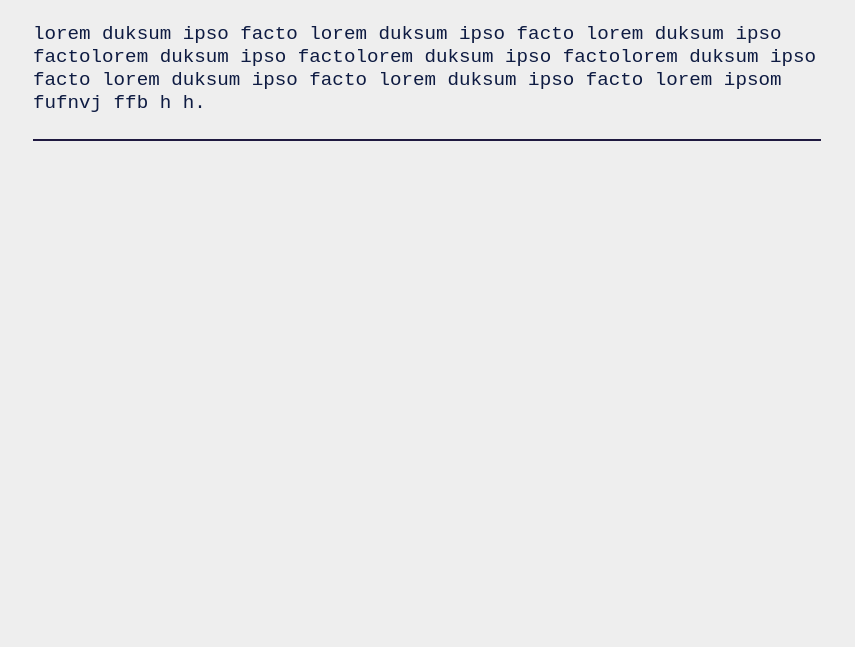
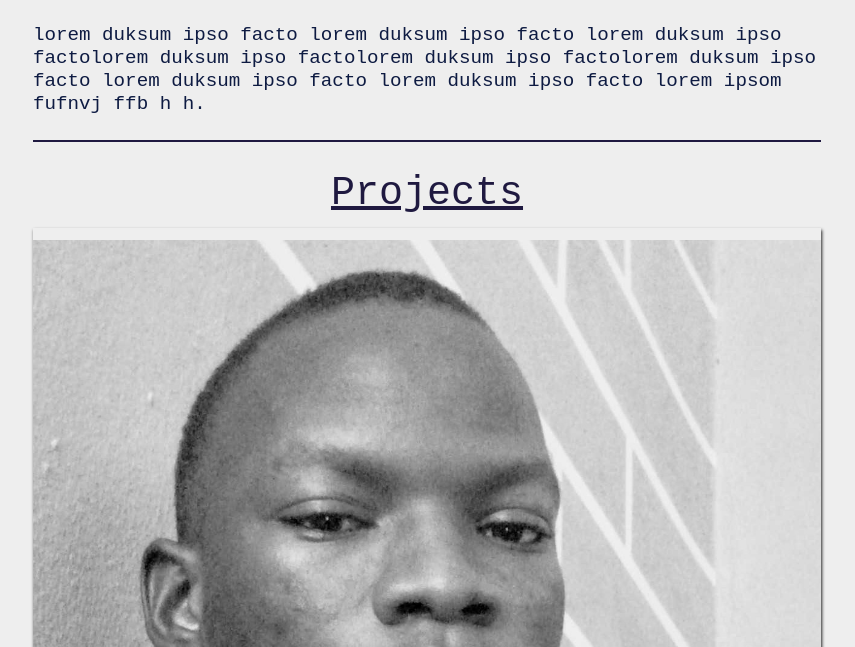
Before and after one commit to ola-dola/portfolio, a Gatsby site: page / in a window 1280 px wide. Shown: the part 153-800 px from the top of the page, without its empty margins (213-1068 px from the left). Built offline with nearby package versions, Linux system fonts and the light colour scheme; Gatsby itself is replaced by a stand-in of ours.

Commit message:
Projects section and project card

```diff
--- a/src/components/Layout.js
+++ b/src/components/Layout.js
@@ -13,10 +13,52 @@ export default function Layout({ children }) {
   )
 }
 
-export const StyledLayout = styled.div`
+const StyledLayout = styled.div`
   padding: 1.5rem 0.75rem 0.75rem;
 
   @media (min-width: 700px) {
     padding: 2rem 1rem 1rem;
   }
 `
+
+export const StyledHeader = styled.header`
+  border-bottom: 2px solid #1f1940;
+
+  h1 {
+    font-weight: 600;
+    font-size: 1.75rem;
+    margin-bottom: 0.5rem;
+
+    @media (min-width: 700px) {
+      font-size: 3.125rem;
+      margin-bottom: 0.75rem;
+    }
+  }
+
+  .social-icons {
+    display: flex;
+    justify-content: flex-start;
+    align-items: center;
+    margin-bottom: 1.25rem;
+
+    li {
+      padding-right: 0.75rem;
+    }
+
+    @media (min-width: 700px) {
+      margin-bottom: 1.75rem;
+    }
+  }
+
+  .about-me {
+    font-weight: 300;
+    font-size: 1rem;
+    line-height: 1.2;
+    margin-bottom: 1rem;
+
+    @media (min-width: 700px) {
+      font-size: 1.2rem;
+      margin-bottom: 1.5rem;
+    }
+  }
+`
--- a/src/pages/index.js
+++ b/src/pages/index.js
@@ -1,13 +1,20 @@
 import React from "react"
-import Layout from "../components/Layout"
-import { FaGithubSquare, FaLinkedin } from "react-icons/fa"
-import { MdMail } from "react-icons/md"
+import { graphql } from "gatsby"
+import Image from "gatsby-image"
 import styled from "styled-components"
 
-export default function Home() {
+import Layout, { StyledHeader } from "../components/Layout"
+import { FaGithubSquare, FaLinkedin, FaGlobe } from "react-icons/fa"
+import { MdMail } from "react-icons/md"
+
+export default function Home({ data }) {
+  const projectImages = data.allImageSharp.edges
+
+  console.log(projectImages)
+
   return (
     <Layout>
-      <StyledHeader className="header" id="Header">
+      <StyledHeader id="Header_Section">
         <h1>Olamide Oredola</h1>
         <ul className="social-icons">
           <li>
@@ -33,49 +40,129 @@ export default function Home() {
           fufnvj ffb h h.
         </p>
       </StyledHeader>
+
+      <StyledMain id="Projects__Section">
+        <h2 className="projects-heading">Projects</h2>
+        <div className="project">
+          <Image
+            fluid={projectImages[0].node.fluid}
+            alt=""
+            className="project-image"
+          />
+          <div className="project-details">
+            <h3 className="project-name">Geekwire</h3>
+            <p>
+              Geewire is like a wired geek. Nothing of this makes any sense, so
+              it is wise to just stop reading. Ok, why are you still reading?
+            </p>
+            <p className="tech-stack">Stack: React, Redux, Nodejs, Postgres.</p>
+            <ul className="links">
+              <li>
+                <a href="">Live Version</a>
+              </li>
+              <li>
+                <a href="">Code</a>
+              </li>
+              {/* <li>
+                <a href="">Backend Repo</a>
+              </li> */}
+            </ul>
+          </div>
+        </div>
+      </StyledMain>
     </Layout>
   )
 }
 
-const StyledHeader = styled.header`
-  border-bottom: 2px solid #1f1940;
-  /* padding-bottom: 1.5rem; */
-  h1 {
-    font-family: "IBM Plex Mono", monospace;
-    font-weight: 600;
-    font-size: 1.75rem;
-    margin-bottom: 0.5rem;
+const StyledMain = styled.main`
+  margin: 1rem 0;
+
+  .projects-heading {
+    font-size: 1.5rem;
+    text-align: center;
+    text-decoration: underline;
+    margin-bottom: 0.875rem;
 
     @media (min-width: 700px) {
-      font-size: 3.125rem;
-      margin-bottom: 0.75rem;
+      font-size: 2.5rem;
     }
   }
 
-  .social-icons {
-    display: flex;
-    justify-content: flex-start;
-    align-items: center;
-    margin-bottom: 1.25rem;
-
-    li {
-      padding-right: 0.75rem;
-    }
-
-    @media (min-width: 700px) {
-      margin-bottom: 1.75rem;
-    }
+  @media (min-width: 700px) {
+    margin: 2rem 0;
   }
 
-  .about-me {
-    font-weight: 300;
-    font-size: 1rem;
-    margin-bottom: 1rem;
+  .project {
+    padding-top: 0.75rem;
+    box-shadow: 1px 2px 3px 0px #222;
 
-    @media (min-width: 700px) {
-      font-size: 1.2rem;
-      line-height: 1.2;
-      margin-bottom: 1.5rem;
+    .project-details {
+      padding: 0.5rem;
+
+      .project-name {
+        font-size: 1.25rem;
+        padding: 0.5rem 0;
+        text-decoration: underline;
+
+        @media (min-width: 700px) {
+          font-size: 1.75rem;
+        }
+      }
+
+      p {
+        font-size: 0.875rem;
+        padding: 0.25rem 0;
+
+        @media (min-width: 700px) {
+          font-size: 1.25rem;
+          padding: 0.5rem 0;
+        }
+      }
+
+      .tech-stack {
+        color: #1f1940;
+        font-family: "IBM Plex Mono", monospace;
+        font-style: italic;
+      }
+
+      ul.links {
+        margin: 0 auto;
+        display: flex;
+        justify-content: center;
+        margin: 0.75rem 0;
+
+        li {
+          padding: 0.5rem 0.35rem;
+          background-color: #222;
+          margin-right: 2rem;
+          border-radius: 4px;
+
+          a,
+          a:active,
+          a:hover {
+            color: #eee;
+          }
+
+          :hover {
+            background-color: #949fad;
+          }
+        }
+      }
     }
   }
 `
+
+export const query = graphql`
+  {
+    allImageSharp {
+      edges {
+        node {
+          fluid {
+            originalName
+            ...GatsbyImageSharpFluid
+          }
+        }
+      }
+    }
+  }
+`
--- a/src/styles/GlobalStyle.js
+++ b/src/styles/GlobalStyle.js
@@ -72,26 +72,23 @@ const GlobalStyle = createGlobalStyle`
         font-family: 'Roboto Mono', monospace;
     }
 
-    ul {
-        list-style: none;
-    }
-
     svg {
         fill: #0E1B42;
         color: #0E1B42;
         font-size: 2rem;
+        text-decoration: underline;
 
         :hover, :focus {
-            fill: #222;
+            fill: #6f00ff;
         }
     }
 
     a {
-        color: black;
+        color: #0E1B42;
         text-decoration: none;
 
         :visited {
-            color: #222;
+            color: #0E1B42;
         }
         :hover, :focus, :active {
             color: #6f00ff;
@@ -100,9 +97,11 @@ const GlobalStyle = createGlobalStyle`
 
     h1,h2,h3,h4,h5,h6 {
         color: #1F1940;
+        font-family: "IBM Plex Mono", monospace;
+        font-weight: 500;
     }
 
-    p {
+    p, ul, li, a {
         color: #0E1B42;
         font-size: 1rem;
         font-weight: 400;
```
Also changed, not shown: src/assets/project1.png (added).
